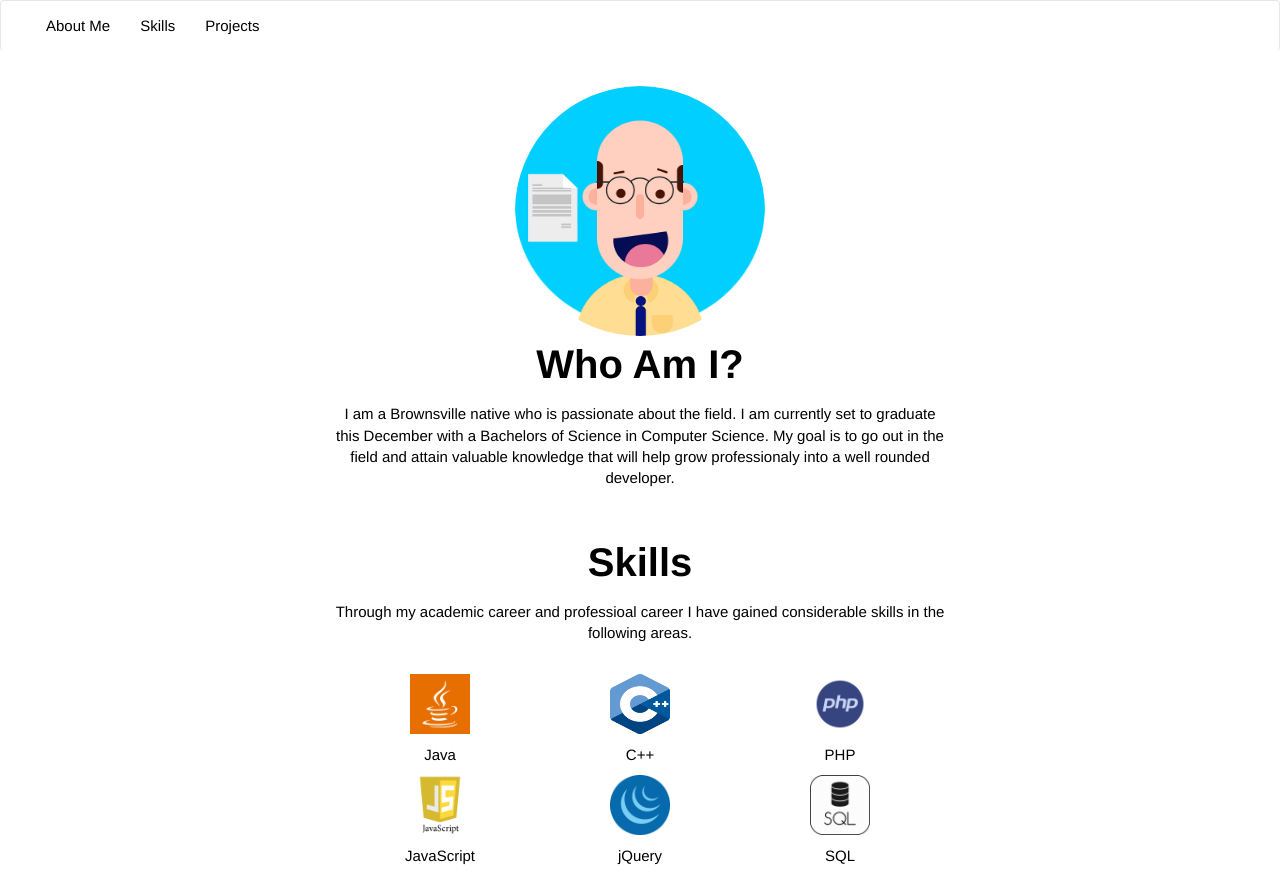
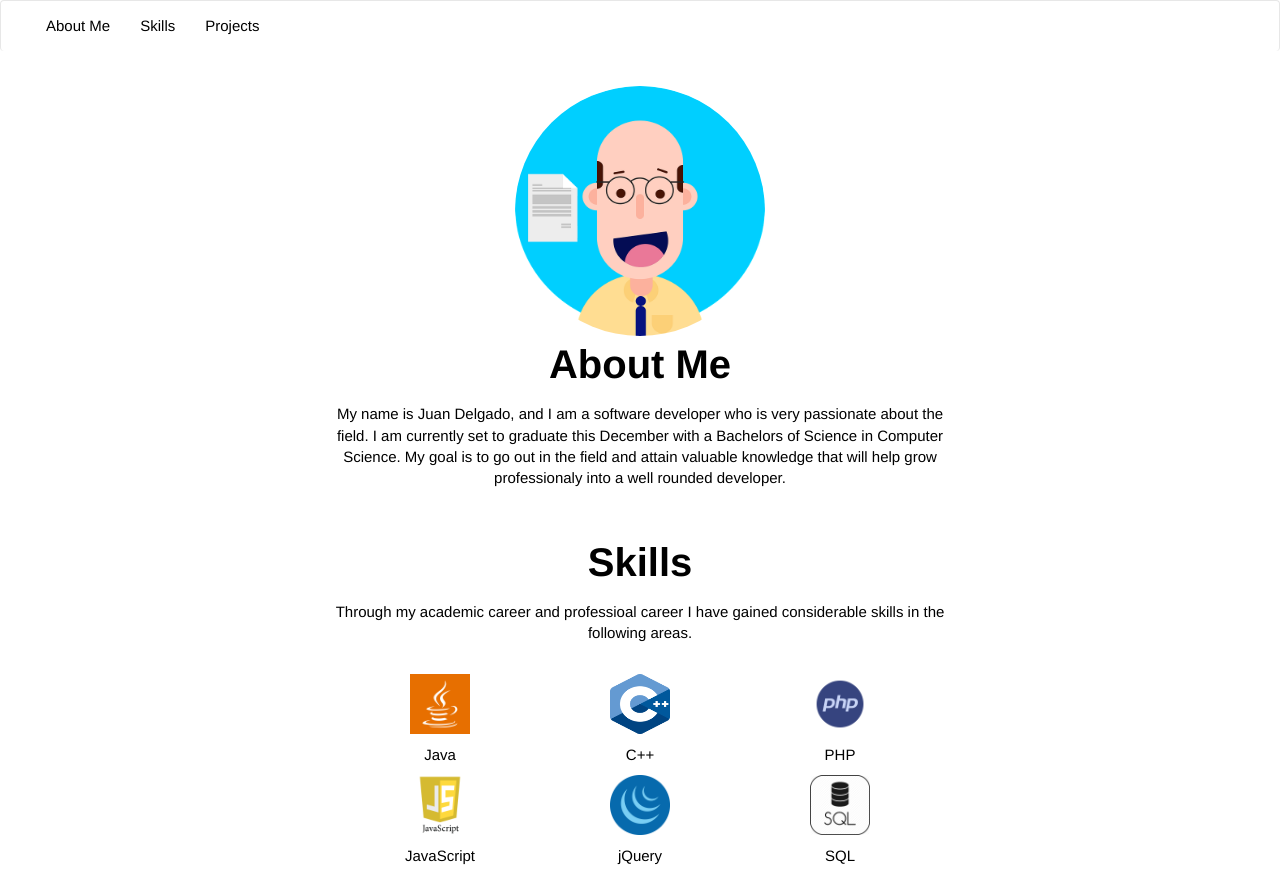
Before and after one commit to JuanDelgado132/JuanDelgado132.github.io, a plain HTML site: page index.html in a window 1280 px wide. Shown: the top 880 px of the page. Drawn offline with nearby package versions, Linux system fonts and the light colour scheme.

Commit message:
About Me
Changed the about me section.

```diff
--- a/index.html
+++ b/index.html
@@ -37,8 +37,8 @@
 		<section id = "about">
 			<div class = "text-center content">
 				<img src = "assets/img/profile.png" alt = "Avatar" class = "avatar">
-				<p class = "section-title"> Who Am I? </p>
-				<p> I am a Brownsville native who is passionate about the field. I am currently set to graduate this December with a Bachelors of Science in Computer Science.
+				<p class = "section-title"> About Me </p>
+				<p> My name is Juan Delgado, and I am a software developer who is very passionate about the field. I am currently set to graduate this December with a Bachelors of Science in Computer Science.
 					My goal is to go out in the field and attain valuable knowledge that will help grow professionaly into a well rounded developer.
 				</p>
 			</div>
```
